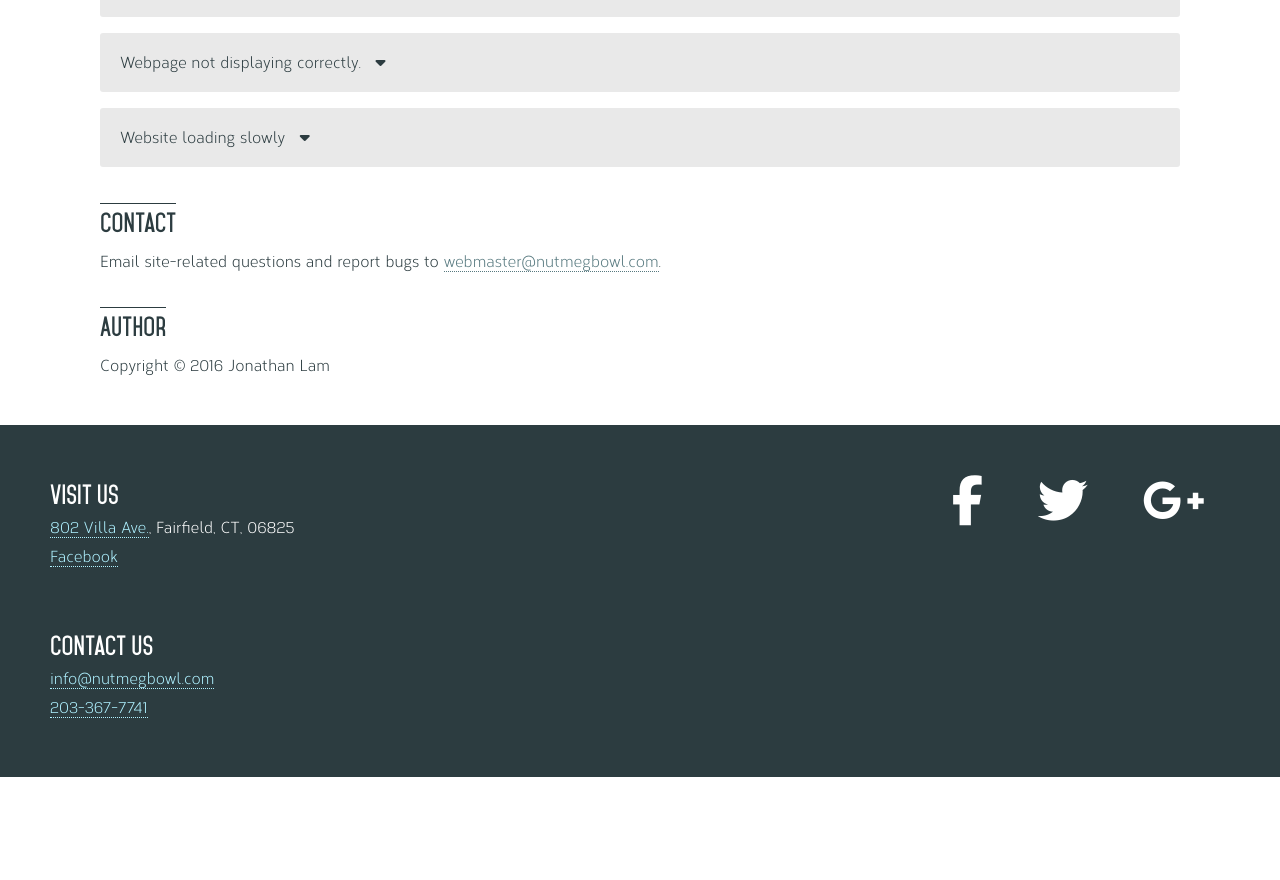
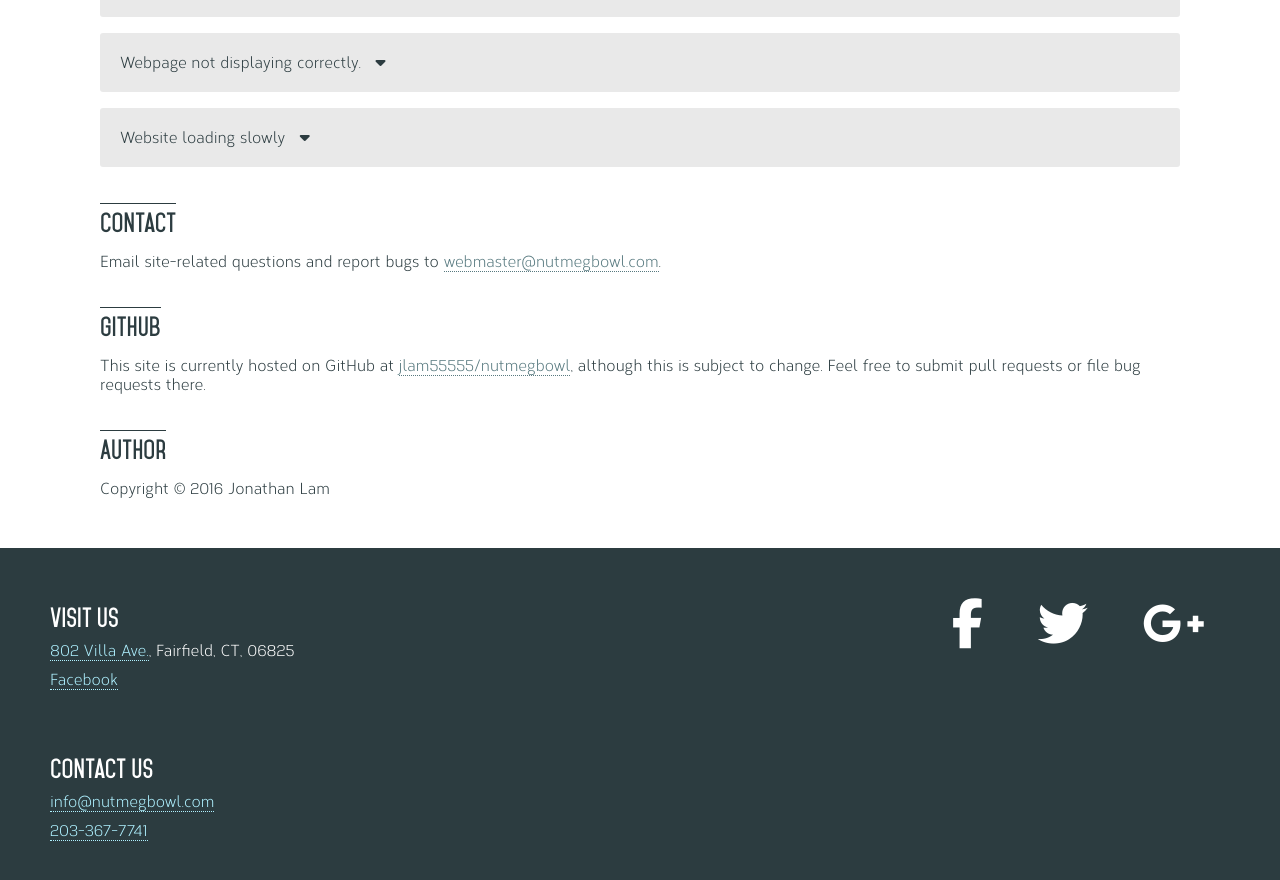
Before and after one commit to jlam55555/nutmegbowl, a Jekyll site: the page built from contact/website_information.html, in a window 1280 px wide and 900 px high, scrolled down 608 px. Shown: the top 880 px of the window. Built offline with Jekyll 4.4.1, drawn with Linux system fonts in a browser that asks for light colours; nearby versions of some CDN libraries; before the commit the page ends 1385 px from its top, so only the background shows below that.

Commit message:
Added GitHub info to site info page

```diff
--- a/contact/website_information.html
+++ b/contact/website_information.html
@@ -47,5 +47,7 @@ title: Website Information
 </div>
 <h2>Contact</h2>
 <p>Email site-related questions and report bugs to <a href="mailto:webmaster@nutmegbowl.com">webmaster@nutmegbowl.com</a>.</p>
+<h2>GitHub</h2>
+<p>This site is currently hosted on GitHub at <a target="_blank" href="https://www.github.com/jlam55555/nutmegbowl">jlam55555/nutmegbowl</a>, although this is subject to change. Feel free to submit pull requests or file bug requests there.</p>
 <h2>Author</h2>
 <p>Copyright &copy; 2016 Jonathan Lam</p>
```
